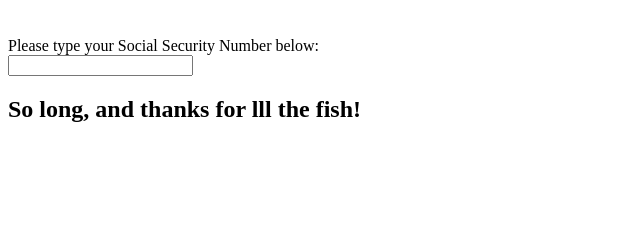
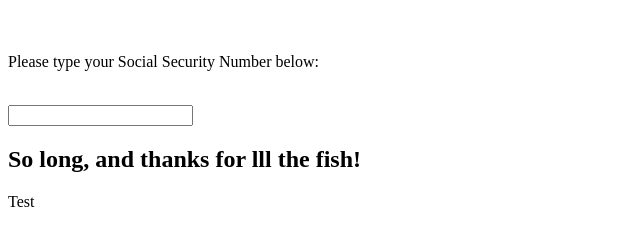
Before and after one commit to simonfong6/cse-100-fishing, a plain HTML site: page fish/index.html in a window 1280 px wide. Shown: the part 61-306 px from the top of the page, without its empty margins (0-640 px from the left). Drawn offline with Linux system fonts and the light colour scheme.

Commit message:
some text

```diff
--- a/fish/index.html
+++ b/fish/index.html
@@ -6,7 +6,8 @@
 
 <body>
   <h1>Paul Fishing</h1><br/>
-  Please type your Social Security Number below: <br/>
+  <p>Please type your Social Security Number below:</p> <br/>
   <input type="number" /> <br/>
   <h2>So long, and thanks for lll the fish!</h2>
+  <p>Test</p>
 </body>
```
